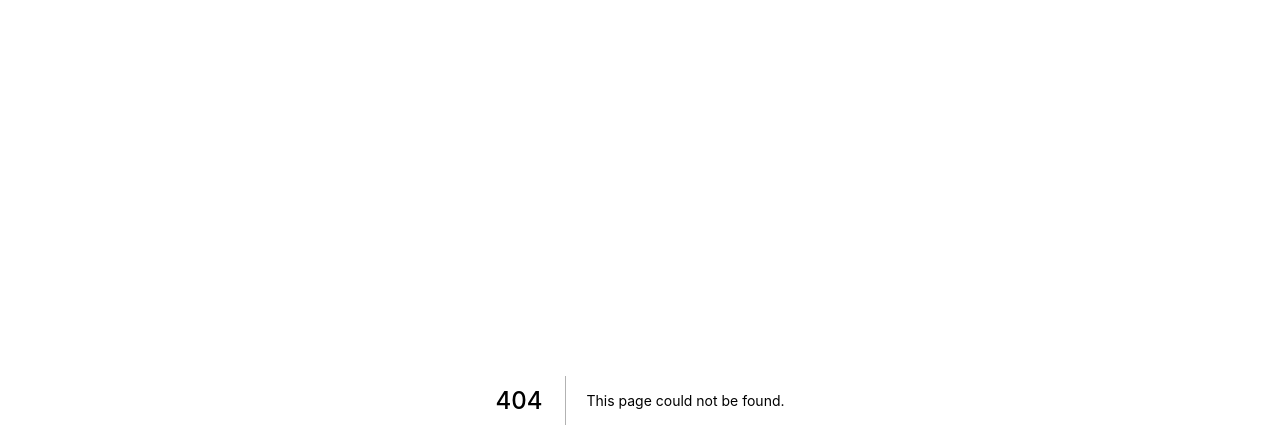
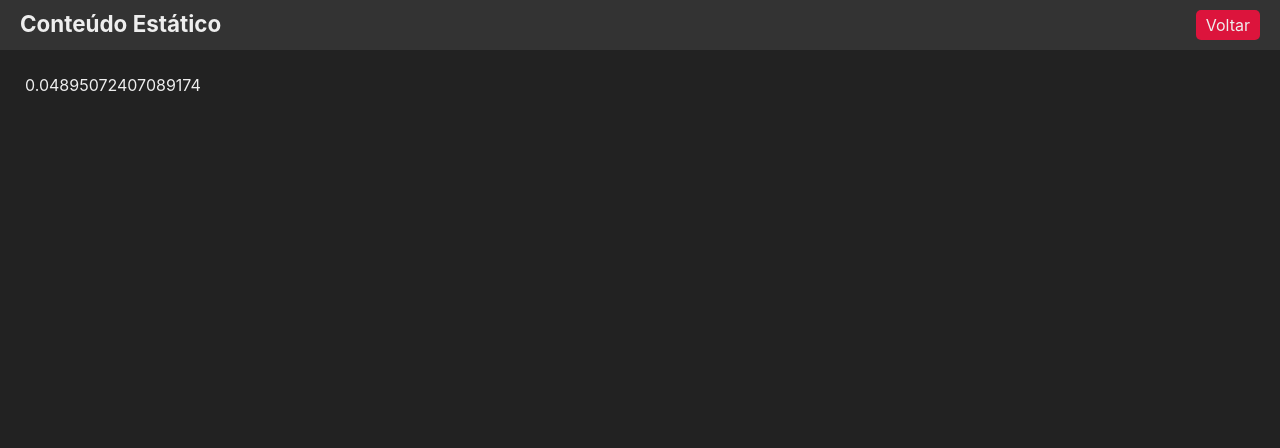
Before and after one commit to polyanetuag/fundamentos, a Next.js app: page /static in a window 1280 px wide. Before the commit this address had no page. Shown: the top 448 px of the page. Built offline with nearby package versions, Linux system fonts and the light colour scheme.

Commit message:
static pre-rendering

```diff
--- /dev/null
+++ b/src/pages/static.jsx
@@ -0,0 +1,19 @@
+import Layout from "../components/Layout"
+
+//Página Estática
+export async function getStaticProps() {
+  return {
+    props: {
+      number: Math.random()
+    }
+  }
+}
+
+export default function Static(props) {
+  return (
+    <Layout titulo="Conteúdo Estático">
+      {/* Ao atualizar a página depois do build, o conteúdo fica estático */}
+      <div>{props.number}</div>
+    </Layout>
+  )
+}
```
